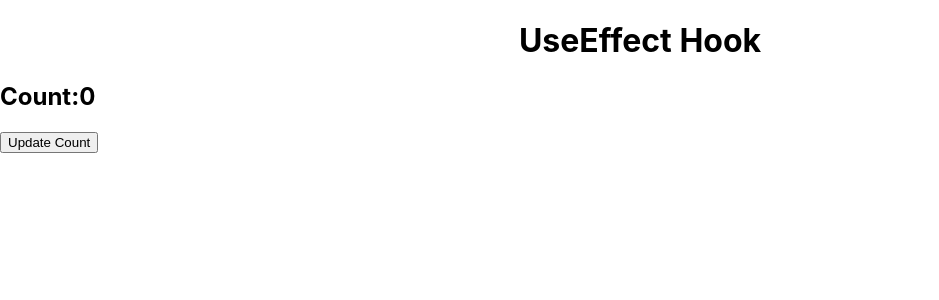
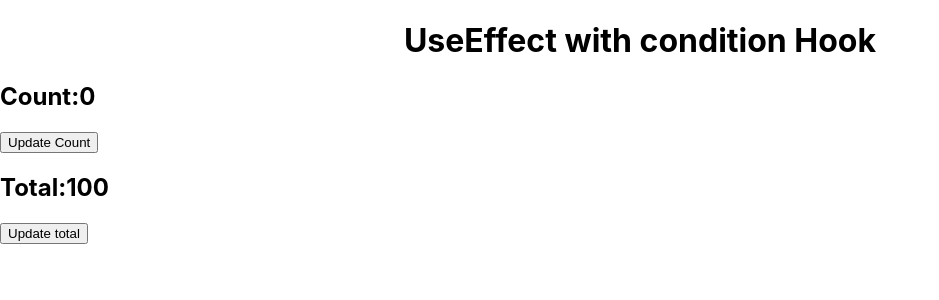
Before and after one commit to saikatghosh3/React-practice1, a React (Create React App) app: page / in a window 1280 px wide. Shown: the top 300 px of the page, without its empty margins (0-939 px from the left). Built offline with nearby package versions, Linux system fonts and the light colour scheme.

Commit message:
useEffect with condition hook

```diff
--- a/src/App.js
+++ b/src/App.js
@@ -16,6 +16,7 @@ import Hideandshow from './Hideandshow';
 import ComponentDidMount from './ComponentDidMount';
 import ComponentDidUpdate from './ComponentDidUpdate';
 import ShouldComponentUpdate from './ShouldComponentUpdate';
+import UseEffectwithcondition from './UseEffectwithcondition';
 
 function App() {
   // const data = "I am from parent (app)";
@@ -30,7 +31,7 @@ function App() {
    {/* <Form4 /> */}
    {/* < Toggle /> */}
    {/* <FAQs /> */}
-   < UseEffect />
+   {/* < UseEffect /> */}
    {/* <h2>Form Handling</h2>
    <FormHandling /> */}
    {/* <Conditionalren /> */}
@@ -38,6 +39,7 @@ function App() {
    {/* <ComponentDidMount /> */}
    {/* <ComponentDidUpdate /> */}
    {/* <ShouldComponentUpdate /> */}
+   <UseEffectwithcondition />
     </div>
   );
 }
--- /dev/null
+++ b/src/UseEffectwithcondition.js
@@ -0,0 +1,25 @@
+import React from 'react'
+import { useEffect, useState } from 'react'
+
+const UseEffectwithcondition = () => {
+ const[count, setCount ] = useState(0);
+  const[total, setTotal] = useState(100);
+
+  useEffect(()=>{
+    console.log("After render!!");
+  },[total]);
+
+  return (
+    <div className='new'>
+      <h1>UseEffect with condition Hook</h1>
+       <h2>Count:{count}</h2>
+       <button onClick={() => setCount(count + 1)}>Update Count</button>
+
+
+       <h2>Total:{total}</h2>
+       <button onClick={() => setTotal(total + 1)}>Update total</button>
+    </div>
+  )
+}
+
+export default UseEffectwithcondition
```
